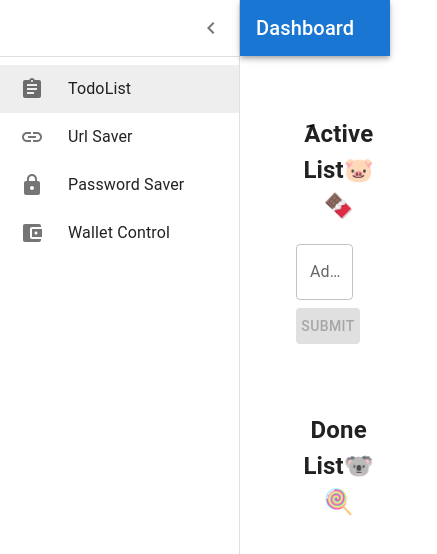
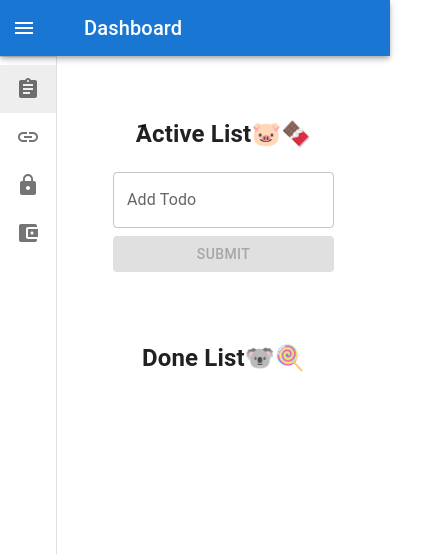
Before and after one commit to shayan0v0n/dashboard, a React (Create React App) app: page / in a window 390 px wide. Shown: the top 554 px of the page, 437 px wide, since content can reach past the window. Built offline with nearby package versions, Linux system fonts and the light colour scheme; the HTML template or start-up script is replaced by a standard one.

Commit message:
fix: :bug: Fix Some Error In Terminal And Imporve Perf On Responsive

```diff
--- a/src/Components/PasswordSaver/PasswordForm.tsx
+++ b/src/Components/PasswordSaver/PasswordForm.tsx
@@ -47,8 +47,8 @@ const PasswordForm = (props: passowrdFormProps) => {
     }
 
   return (
-    <Grid container gap={1} justifyContent="space-around" sx={{ margin: "1rem 0" }}>
-    <Grid item xs={9}>
+    <Grid container gap={1} justifyContent="space-around">
+    <Grid item xs={12} md={9}>
       <Box>
         <TextField
             onChange={e => setTitle(e.target.value)}
@@ -85,7 +85,7 @@ const PasswordForm = (props: passowrdFormProps) => {
         </FormControl>
       </Box>
     </Grid>
-    <Grid item xs={2}>
+    <Grid item xs={12} md={2}>
         { formValidate ? (
             <Button
                 fullWidth
--- a/src/Components/Todos/AddTodoForm.tsx
+++ b/src/Components/Todos/AddTodoForm.tsx
@@ -25,10 +25,10 @@ const AddTodoForm = (props: addTodoFormProps) => {
 
   return (
     <Grid container gap={1}>
-        <Grid item xs={8}>
+        <Grid item xs={12} md={8}>
           <TextField id="filled-basic" label={props.placeholderName} variant="outlined" value={addTodo} onChange={(e) => setAddTodo(e.target.value)} fullWidth/>
         </Grid>
-        <Grid item xs={3}>
+        <Grid item xs={12} md={3}>
           { formValidate ? (
             <Button variant='contained' color='primary' fullWidth sx={{ height: '100%' }} onClick={formSubmitHandler}>Submit</Button>
             ) : (
--- a/src/Components/UrlControl/FormUrlControl.tsx
+++ b/src/Components/UrlControl/FormUrlControl.tsx
@@ -39,7 +39,7 @@ const FormUrlControl = (props: FormUrlControlProps) => {
 
   return (
     <Grid container gap={1} justifyContent="space-around">
-    <Grid item xs={9}>
+    <Grid item xs={12} md={9}>
       <Box>
         <TextField
             onChange={(e) => setUrlName(e.target.value)}
@@ -59,7 +59,7 @@ const FormUrlControl = (props: FormUrlControlProps) => {
             sx={{ margin: '.2rem 0' }} />
       </Box>
     </Grid>
-    <Grid item xs={2}>
+    <Grid item xs={12} md={2}>
         {formValidate ? (
             <Button
             fullWidth
--- a/src/HOC/Templates.tsx
+++ b/src/HOC/Templates.tsx
@@ -1,4 +1,4 @@
-import { useEffect, useState } from 'react';
+import { useState } from 'react';
 import { styled, useTheme, Theme, CSSObject } from '@mui/material/styles';
 import Box from '@mui/material/Box';
 import MuiDrawer from '@mui/material/Drawer';
@@ -126,7 +126,8 @@ const Templates = (props: TemplateProps): JSX.Element => {
     if (!localStorage.getItem('dashboard')) {
       localStorage.setItem('dashboard', JSON.stringify(dashboardDefault))
     }
-    const [open, setOpen] = useState(true);
+
+    const [open, setOpen] = useState(window.innerWidth <= 600 ? false : true);
     const handleDrawerOpen = () => {setOpen(true);};
     const handleDrawerClose = () => {setOpen(false);};
     const [currentPath, setCurrentPath] = useState(window.location.pathname)
@@ -157,7 +158,7 @@ const Templates = (props: TemplateProps): JSX.Element => {
           <Typography variant="h6" noWrap component="div" sx={{flexGrow: 1}}>
             Dashboard
           </Typography>
-          <Typography variant="h6" noWrap component="div" sx={{ display: window.innerWidth < 400 ? 'none' : 'block' }}>
+          <Typography variant="h6" noWrap component="div" sx={{ display: window.innerWidth < 600 ? 'none' : 'block' }}>
             {format(new Date(), "do MMMM Y")}
           </Typography>
         </Toolbar>
@@ -172,7 +173,7 @@ const Templates = (props: TemplateProps): JSX.Element => {
         <List>
           {appBarNavigate.map((item, index) => (
             <Link to={`${item.path}`} style={{ textDecoration: 'none', color: 'inherit' }} key={index}>
-            <ListItem disablePadding sx={{ display: 'block' , background: currentPath == item.path ? '#eee' : null }} onClick={() => changeNavigate(item.path)}>
+            <ListItem disablePadding sx={{ display: 'block' , background: currentPath === item.path ? '#eee' : null }} onClick={() => changeNavigate(item.path)}>
               <ListItemButton
                 sx={{
                   minHeight: 48,
@@ -187,10 +188,10 @@ const Templates = (props: TemplateProps): JSX.Element => {
                     justifyContent: 'center',
                   }}
                 >
-                  {item.title == 'TodoList' ? <AssignmentIcon /> : null}
-                  {item.title == 'Wallet Control' ? <AccountBalanceWalletIcon /> : null}
-                  {item.title == 'Url Saver' ? <LinkIcon /> : null}
-                  {item.title == 'Password Saver' ? <LockIcon /> : null}
+                  {item.title === 'TodoList' ? <AssignmentIcon /> : null}
+                  {item.title === 'Wallet Control' ? <AccountBalanceWalletIcon /> : null}
+                  {item.title === 'Url Saver' ? <LinkIcon /> : null}
+                  {item.title === 'Password Saver' ? <LockIcon /> : null}
                 </ListItemIcon>
                     <ListItemText primary={item.title} sx={{ opacity: open ? 1 : 0 }} />
                 </ListItemButton>
--- a/src/index.tsx
+++ b/src/index.tsx
@@ -1,3 +1,5 @@
+import { ThemeProvider } from '@emotion/react';
+import { createTheme } from '@mui/material';
 import React from 'react';
 import ReactDOM from 'react-dom/client';
 import { BrowserRouter } from 'react-router-dom'
@@ -6,10 +8,19 @@ import App from './App';
 const root = ReactDOM.createRoot(
   document.getElementById('root') as HTMLElement
 );
+
+const theme = createTheme({
+  palette: {
+    mode: 'light',
+  },
+});
+
 root.render(
   <React.StrictMode>
-    <BrowserRouter>
-      <App />
-    </BrowserRouter>
+    <ThemeProvider theme={theme}>
+      <BrowserRouter>
+        <App />
+      </BrowserRouter>
+    </ThemeProvider>
   </React.StrictMode>
 );
```
